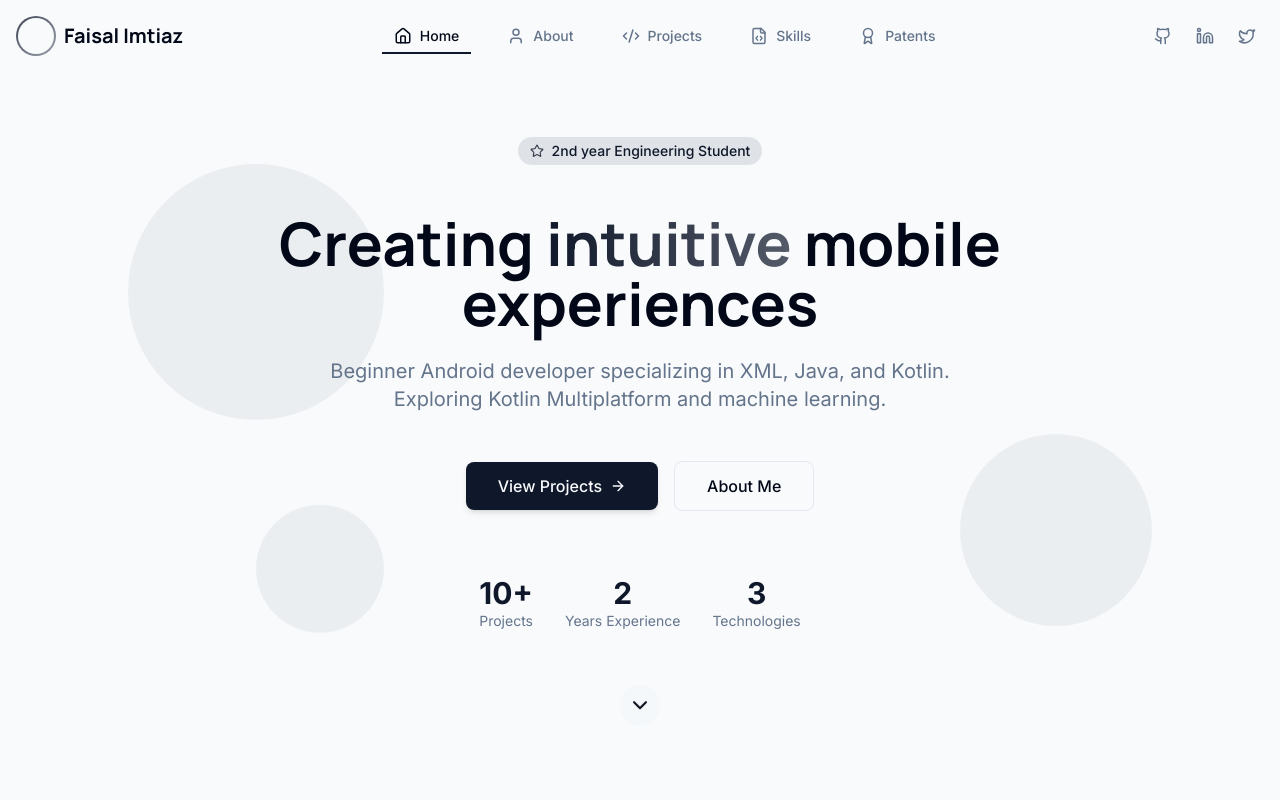
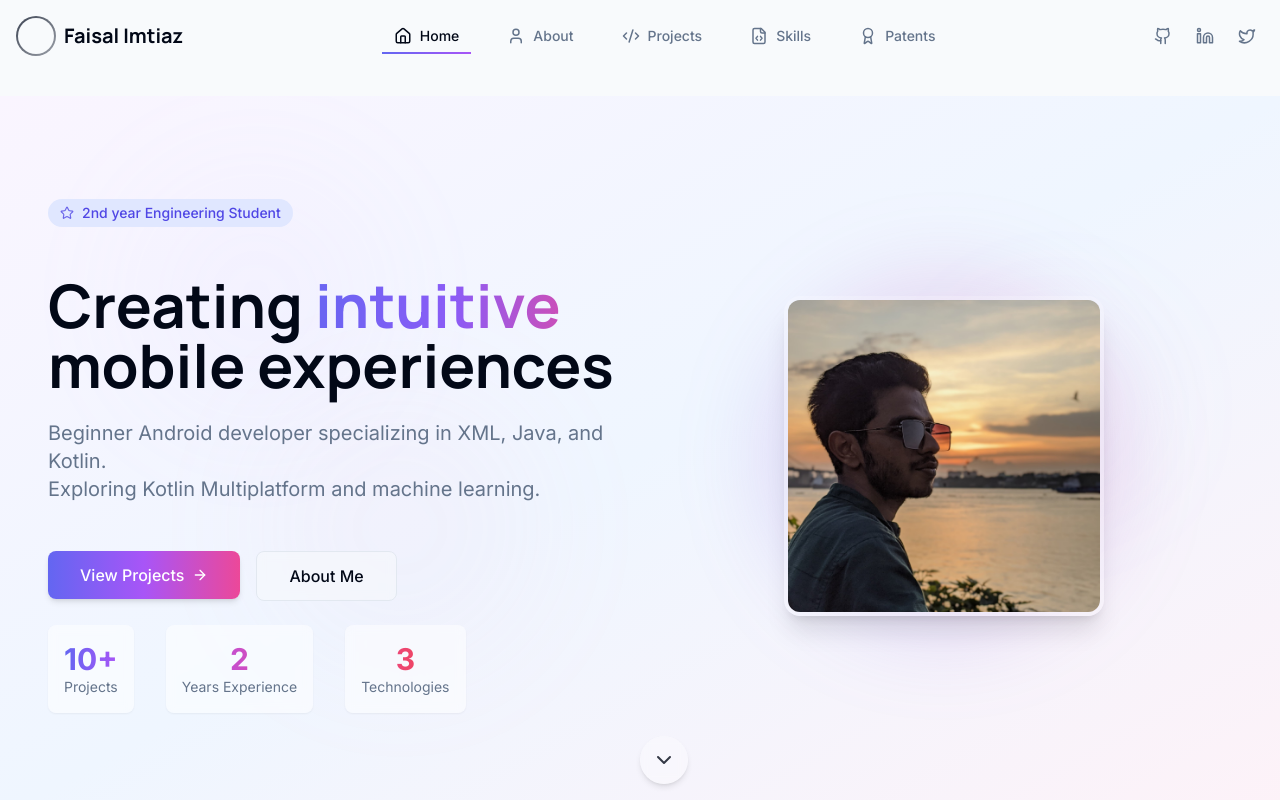
Before and after one commit to finefigo/my-1st-portfolio, a React (Vite) app: page / in a window 1280 px wide. Shown: the top 800 px of the page. Built offline with nearby package versions, Linux system fonts and the light colour scheme.

Commit message:
feat: Enhance portfolio with modern design
- Added Framer Motion for animations.
- Incorporated a more colorful and modern aesthetic.
- Included an image in the hero section.

```diff
--- a/package.json
+++ b/package.json
@@ -45,6 +45,7 @@
     "cmdk": "^1.0.0",
     "date-fns": "^3.6.0",
     "embla-carousel-react": "^8.3.0",
+    "framer-motion": "^12.10.5",
     "input-otp": "^1.2.4",
     "lucide-react": "^0.462.0",
     "next-themes": "^0.3.0",
--- a/src/components/Hero.tsx
+++ b/src/components/Hero.tsx
@@ -3,6 +3,7 @@ import { ArrowRight, ChevronDown, Star } from "lucide-react";
 import { Link } from "react-router-dom";
 import { cn } from "@/lib/utils";
 import { useEffect, useState } from "react";
+import { motion } from "framer-motion";
 
 interface HeroProps {
   className?: string;
@@ -26,65 +27,97 @@ const Hero = ({
     }
   };
 
+  const containerVariants = {
+    hidden: { opacity: 0 },
+    visible: {
+      opacity: 1,
+      transition: {
+        staggerChildren: 0.2,
+        delayChildren: 0.3
+      }
+    }
+  };
+
+  const itemVariants = {
+    hidden: { y: 20, opacity: 0 },
+    visible: {
+      y: 0,
+      opacity: 1,
+      transition: { duration: 0.5, ease: "easeOut" }
+    }
+  };
+
   return (
-    <section className={cn("relative min-h-[85vh] flex flex-col items-center justify-center text-center px-4 overflow-hidden", className)}>
+    <section className={cn("relative min-h-[90vh] flex items-center justify-center text-center px-4 overflow-hidden", className)}>
+      {/* Colorful gradient background */}
+      <div className="absolute inset-0 -z-10 bg-gradient-to-br from-purple-50 via-blue-50 to-pink-50 dark:from-slate-950 dark:via-slate-900 dark:to-purple-900"></div>
+
       {/* Animated background shapes */}
       <div className="absolute inset-0 -z-10 overflow-hidden">
-        <div className="absolute top-[10%] left-[10%] w-64 h-64 rounded-full bg-primary/5 animate-float" style={{ animationDelay: '0s' }}></div>
-        <div className="absolute top-[50%] right-[10%] w-48 h-48 rounded-full bg-primary/5 animate-float" style={{ animationDelay: '1s' }}></div>
-        <div className="absolute bottom-[20%] left-[20%] w-32 h-32 rounded-full bg-primary/5 animate-float" style={{ animationDelay: '2s' }}></div>
+        <motion.div
+          initial={{ x: -100, opacity: 0 }}
+          animate={{ x: 0, opacity: 0.2 }}
+          transition={{ duration: 1, delay: 0.2 }}
+          className="absolute top-[10%] left-[10%] w-64 h-64 rounded-full bg-purple-300/30 blur-3xl"
+        />
+        <motion.div
+          initial={{ x: 100, opacity: 0 }}
+          animate={{ x: 0, opacity: 0.2 }}
+          transition={{ duration: 1, delay: 0.4 }}
+          className="absolute top-[30%] right-[10%] w-48 h-48 rounded-full bg-blue-300/30 blur-3xl"
+        />
+        <motion.div
+          initial={{ y: 100, opacity: 0 }}
+          animate={{ y: 0, opacity: 0.2 }}
+          transition={{ duration: 1, delay: 0.6 }}
+          className="absolute bottom-[20%] left-[20%] w-72 h-72 rounded-full bg-pink-300/30 blur-3xl"
+        />
       </div>
 
-      <div className="space-y-6 max-w-3xl mx-auto">
+      <div className="container mx-auto grid md:grid-cols-2 gap-8 items-center">
+        {/* Text content */}
+        <motion.div
+          className="space-y-6 max-w-xl mx-auto text-left order-2 md:order-1"
+          initial="hidden"
+          animate="visible"
+          variants={containerVariants}
+        >
           {/* Badge */}
-        <div
-          className={cn(
-            "inline-block px-3 py-1 rounded-full bg-primary/10 text-primary text-sm font-medium mb-6",
-            mounted ? "animate-fade-in" : "opacity-0"
-          )}
-          style={{ animationDelay: '200ms' }}
+          <motion.div
+            className="inline-block px-3 py-1 rounded-full bg-indigo-100 text-indigo-600 text-sm font-medium mb-6 dark:bg-indigo-900/50 dark:text-indigo-300"
+            variants={itemVariants}
           >
             <div className="flex items-center gap-2">
               <Star size={14} className="animate-pulse-slow" />
               <span>2nd year Engineering Student</span>
             </div>
-        </div>
+          </motion.div>
 
           {/* Main heading */}
-        <h1
-          className={cn(
-            "text-4xl md:text-6xl font-display font-bold leading-tight",
-            mounted ? "animate-fade-in" : "opacity-0"
-          )}
-          style={{ animationDelay: '400ms' }}
+          <motion.h1
+            className="text-4xl md:text-6xl font-display font-bold leading-tight text-left"
+            variants={itemVariants}
           >
-          Creating <span className="title-gradient">intuitive</span> mobile <br className="hidden sm:inline" />experiences
-        </h1>
+            Creating <span className="bg-gradient-to-r from-indigo-500 via-purple-500 to-pink-500 bg-clip-text text-transparent animate-text-gradient">intuitive</span> mobile experiences
+          </motion.h1>
 
           {/* Description */}
-        <p
-          className={cn(
-            "text-xl text-muted-foreground max-w-2xl mx-auto",
-            mounted ? "animate-fade-in" : "opacity-0"
-          )}
-          style={{ animationDelay: '600ms' }}
+          <motion.p
+            className="text-xl text-muted-foreground max-w-2xl text-left"
+            variants={itemVariants}
           >
             Beginner Android developer specializing in XML, Java, and Kotlin.
             <br className="hidden sm:inline" /> Exploring Kotlin Multiplatform and machine learning.
-        </p>
+          </motion.p>
 
           {/* CTA buttons */}
-        <div
-          className={cn(
-            "flex flex-col items-center justify-center gap-4 pt-6",
-            mounted ? "animate-fade-in" : "opacity-0"
-          )}
-          style={{ animationDelay: '800ms' }}
+          <motion.div
+            className="flex flex-col sm:flex-row items-start gap-4 pt-6"
+            variants={itemVariants}
           >
-          <div className="flex flex-col sm:flex-row items-center justify-center gap-4 w-full">
             <Link
               to="/projects"
-              className="px-8 py-3 rounded-lg bg-primary text-primary-foreground font-medium flex items-center gap-2 transition-all hover:opacity-90 transform hover:translate-y-[-2px] shadow-md hover:shadow-lg"
+              className="px-8 py-3 rounded-lg bg-gradient-to-r from-indigo-500 via-purple-500 to-pink-500 text-white font-medium flex items-center gap-2 transition-all hover:opacity-90 transform hover:translate-y-[-2px] shadow-md hover:shadow-lg"
             >
               View Projects
               <ArrowRight size={16} />
@@ -92,37 +125,63 @@ const Hero = ({
 
             <Link
               to="/about"
-              className="px-8 py-3 rounded-lg border border-input bg-background hover:bg-secondary/50 font-medium transition-all transform hover:translate-y-[-2px]"
+              className="px-8 py-3 rounded-lg border border-input bg-background/50 backdrop-blur-sm hover:bg-secondary/50 font-medium transition-all transform hover:translate-y-[-2px]"
             >
               About Me
             </Link>
+          </motion.div>
+
+          {/* Stats section */}
+          <motion.div
+            className="flex flex-wrap gap-8 mt-12"
+            variants={itemVariants}
+          >
+            <div className="text-center p-4 rounded-lg bg-white/50 dark:bg-white/10 backdrop-blur-sm shadow-sm">
+              <div className="text-3xl font-bold bg-gradient-to-r from-indigo-500 to-purple-500 bg-clip-text text-transparent">10+</div>
+              <div className="text-sm text-muted-foreground">Projects</div>
+            </div>
+            <div className="text-center p-4 rounded-lg bg-white/50 dark:bg-white/10 backdrop-blur-sm shadow-sm">
+              <div className="text-3xl font-bold bg-gradient-to-r from-purple-500 to-pink-500 bg-clip-text text-transparent">2</div>
+              <div className="text-sm text-muted-foreground">Years Experience</div>
+            </div>
+            <div className="text-center p-4 rounded-lg bg-white/50 dark:bg-white/10 backdrop-blur-sm shadow-sm">
+              <div className="text-3xl font-bold bg-gradient-to-r from-pink-500 to-red-500 bg-clip-text text-transparent">3</div>
+              <div className="text-sm text-muted-foreground">Technologies</div>
+            </div>
+          </motion.div>
+        </motion.div>
+
+        {/* Hero Image */}
+        <motion.div
+          className="order-1 md:order-2 flex justify-center"
+          initial={{ opacity: 0, scale: 0.9 }}
+          animate={{ opacity: 1, scale: 1 }}
+          transition={{ duration: 0.8, ease: "easeOut" }}
+        >
+          <div className="relative">
+            <div className="absolute inset-0 bg-gradient-to-tr from-indigo-500/20 to-pink-500/20 rounded-full blur-2xl transform scale-110"></div>
+            <img
+              src="/lovable-uploads/e9850768-e314-49a4-b6ee-3459f0915cb5.png"
+              alt="Developer Portrait"
+              className="relative z-10 w-80 h-80 object-cover rounded-2xl shadow-xl border-4 border-white/20"
+            />
+          </div>
+        </motion.div>
       </div>
 
-          {/* Stats section */}
-          <div className="flex flex-wrap justify-center gap-8 mt-12 w-full max-w-lg">
-            <div className="text-center">
-              <div className="text-3xl font-bold text-primary">10+</div>
-              <div className="text-sm text-muted-foreground">Projects</div>
-            </div>
-            <div className="text-center">
-              <div className="text-3xl font-bold text-primary">2</div>
-              <div className="text-sm text-muted-foreground">Years Experience</div>
-            </div>
-            <div className="text-center">
-              <div className="text-3xl font-bold text-primary">3</div>
-              <div className="text-sm text-muted-foreground">Technologies</div>
-            </div>
-          </div>
-
-          <button
+      {/* Scroll indicator */}
+      <motion.button
         onClick={scrollToAbout}
-            className="mt-12 animate-bounce p-2 rounded-full bg-secondary/50 hover:bg-secondary transition-colors"
+        className="absolute bottom-8 left-1/2 -translate-x-1/2 p-3 rounded-full bg-white/30 dark:bg-white/10 shadow-md backdrop-blur-sm hover:bg-white/50 transition-colors"
         aria-label="Scroll to about section"
+        initial={{ opacity: 0, y: 20 }}
+        animate={{ opacity: 1, y: 0 }}
+        transition={{ delay: 1.2, duration: 0.5 }}
+        whileHover={{ y: -5 }}
+        whileTap={{ scale: 0.95 }}
       >
-            <ChevronDown size={24} />
-          </button>
-        </div>
-      </div>
+        <ChevronDown size={24} className="text-foreground/80" />
+      </motion.button>
     </section>
   );
 };
--- a/src/index.css
+++ b/src/index.css
@@ -102,7 +102,7 @@
   }
 
   .title-gradient {
-    @apply bg-clip-text text-transparent bg-gradient-to-r from-primary to-primary/70;
+    @apply bg-clip-text text-transparent bg-gradient-to-r from-indigo-500 via-purple-500 to-pink-500;
   }
 
   .animate-on-scroll {
@@ -114,12 +114,12 @@
   }
 
   .highlight-card {
-    @apply relative overflow-hidden rounded-2xl p-6 border transition-all duration-300;
+    @apply relative overflow-hidden rounded-2xl p-6 border transition-all duration-300 hover:shadow-lg;
   }
 
   .highlight-card::before {
     content: "";
-    @apply absolute inset-0 bg-gradient-to-r from-primary/5 to-primary/10 opacity-0 transition-opacity duration-300;
+    @apply absolute inset-0 bg-gradient-to-r from-indigo-500/5 to-purple-500/10 opacity-0 transition-opacity duration-300;
   }
 
   .highlight-card:hover::before {
@@ -132,7 +132,7 @@
 
   .nav-item::after {
     content: "";
-    @apply absolute left-0 bottom-0 w-0 h-0.5 bg-primary transition-all duration-300 ease-out;
+    @apply absolute left-0 bottom-0 w-0 h-0.5 bg-gradient-to-r from-indigo-500 to-purple-500 transition-all duration-300 ease-out;
   }
 
   .nav-item:hover::after {
@@ -149,6 +149,15 @@
 
   .code-block {
     @apply bg-secondary/50 p-4 rounded-lg font-mono text-sm overflow-x-auto;
+  }
+
+  .gradient-border {
+    @apply relative rounded-lg p-[1px] overflow-hidden;
+    background: linear-gradient(to right, #6366f1, #8b5cf6, #ec4899);
+  }
+
+  .gradient-border-content {
+    @apply bg-background dark:bg-card rounded-lg p-6 h-full;
   }
 }
 
@@ -170,6 +179,7 @@
 }
 
 .animate-text-gradient {
+  background-image: linear-gradient(to right, #6366f1, #8b5cf6, #ec4899, #6366f1);
   background-size: 200% auto;
   background-clip: text;
   -webkit-background-clip: text;
@@ -185,3 +195,32 @@
     background-position: 200% 0;
   }
 }
+
+.floating {
+  animation: floating 3s ease-in-out infinite;
+}
+
+@keyframes floating {
+  0% {
+    transform: translateY(0px);
+  }
+  50% {
+    transform: translateY(-15px);
+  }
+  100% {
+    transform: translateY(0px);
+  }
+}
+
+.rotate-slow {
+  animation: rotateSlow 15s linear infinite;
+}
+
+@keyframes rotateSlow {
+  from {
+    transform: rotate(0deg);
+  }
+  to {
+    transform: rotate(360deg);
+  }
+}
--- a/src/pages/Index.tsx
+++ b/src/pages/Index.tsx
@@ -4,18 +4,44 @@ import AboutPreview from "@/components/AboutPreview";
 import ProjectsPreview from "@/components/ProjectsPreview";
 import LogoSection from "@/components/LogoSection";
 import Layout from "@/components/Layout";
+import { motion } from "framer-motion";
 
 const Index = () => {
   return (
     <Layout>
-      <div className="min-h-screen">
+      <motion.div
+        className="min-h-screen"
+        initial={{ opacity: 0 }}
+        animate={{ opacity: 1 }}
+        transition={{ duration: 0.5 }}
+      >
         <Hero />
-        <div id="about-section">
+        <motion.div
+          id="about-section"
+          initial={{ opacity: 0 }}
+          whileInView={{ opacity: 1 }}
+          viewport={{ once: true }}
+          transition={{ duration: 0.8 }}
+        >
           <AboutPreview />
-        </div>
-        <ProjectsPreview />
-        <LogoSection />
-      </div>
+        </motion.div>
+        <motion.div
+          initial={{ opacity: 0 }}
+          whileInView={{ opacity: 1 }}
+          viewport={{ once: true }}
+          transition={{ duration: 0.8 }}
+        >
+          <ProjectsPreview />
+        </motion.div>
+        <motion.div
+          initial={{ opacity: 0 }}
+          whileInView={{ opacity: 1 }}
+          viewport={{ once: true }}
+          transition={{ duration: 0.8 }}
+        >
+          <LogoSection />
+        </motion.div>
+      </motion.div>
     </Layout>
   );
 };
```
Also changed, not shown: 1 other file (tests, documents, lock files or other folders). Lines whose indentation alone changed are shown as unchanged.
